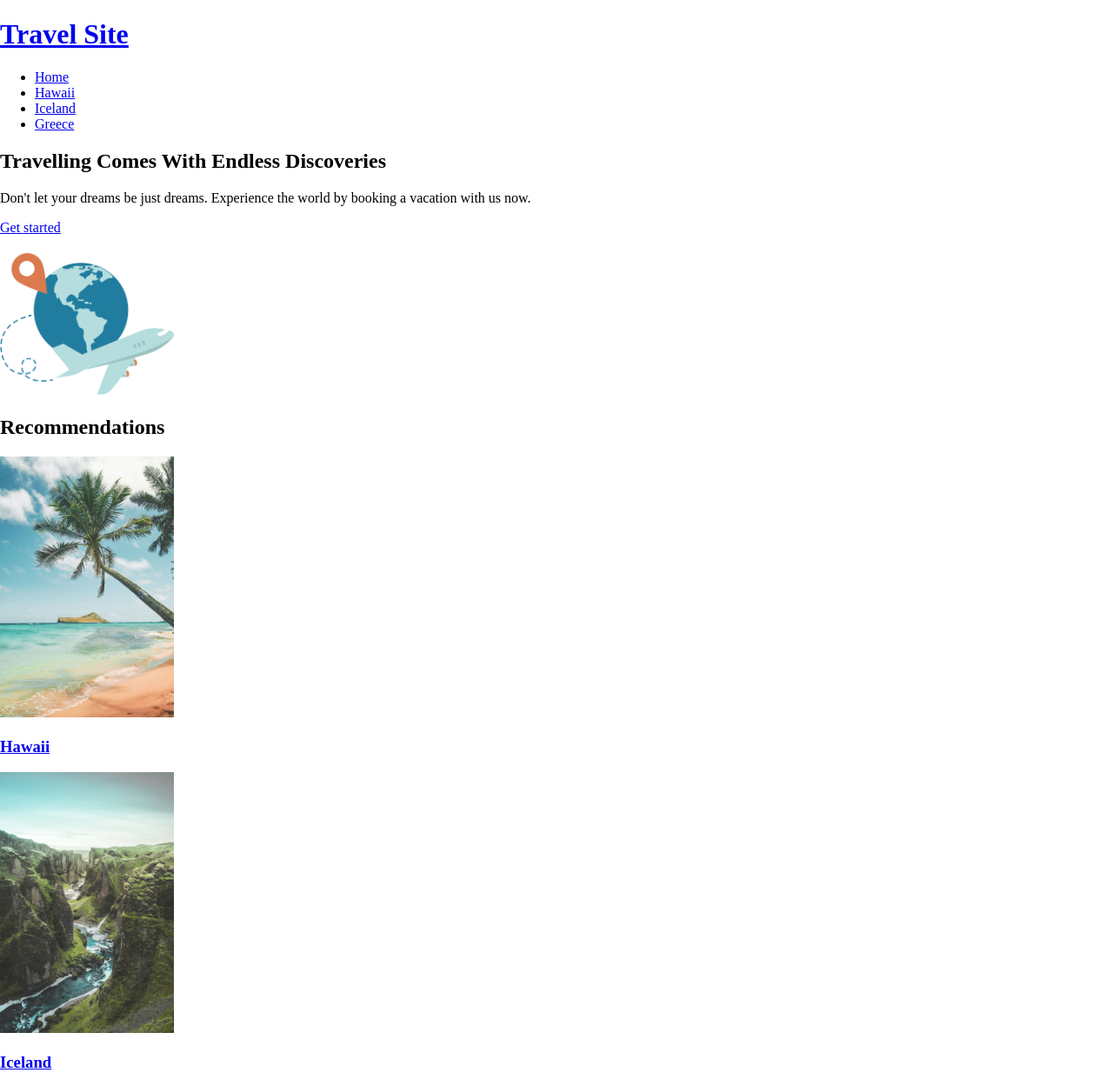
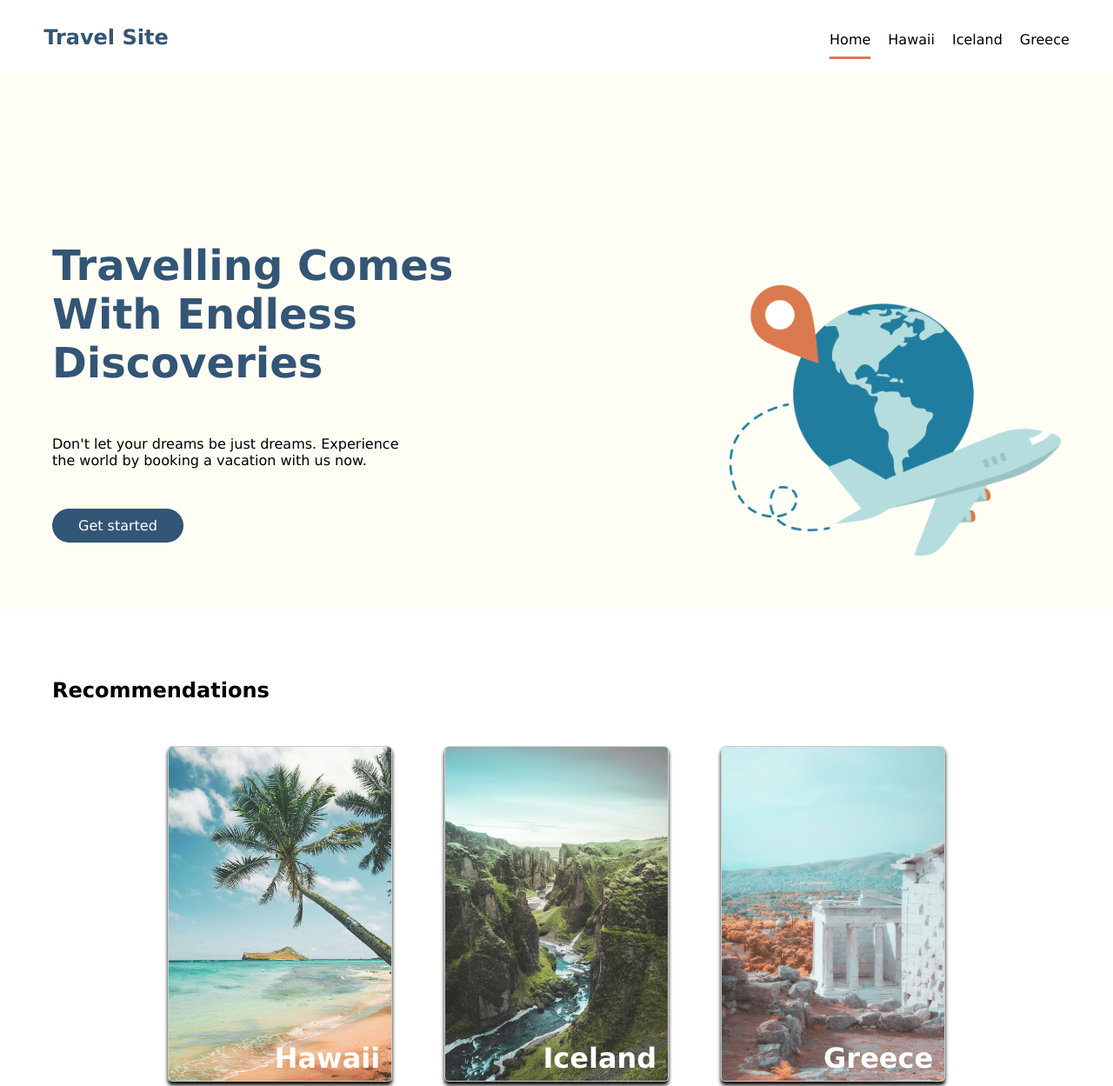
Before and after one commit to elke-codes/elke-dick-travelsite, a plain HTML site: page index.html in a window 1280 px wide. Shown: the top 1249 px of the page at 87% size. Drawn offline with Linux system fonts and the light colour scheme.

Commit message:
add initial styling to home page hero and main section

```diff
--- a/css/destinations.scss
+++ b/css/destinations.scss
@@ -1,11 +1,31 @@
 // DESTINATIONS
 
-@use "../partials/global";
-// @use"../global" check if correct syntax and path
+@use "./partials/_global";
+
 // @use"../colors" check if correct syntax and path
 
 // img must take up full width and height of the background for the page
 // activities background #FEFAF5
+.itinirary{
+  background-image:url(/assets/Images/hawaii.jpg);
+  background-size: cover;
+  // padding: 60px;
+  // width: 100vw;
+
+  &__wrapper{
+  display:flex;
+  justify-content: center;
+
+}
+.itinirary-card{
+    margin: 30px;
+    overflow: hidden;
+    position: relative;
+ }
+  &__title{
+
+  }
+}
 
 
 // easter egg* fireworks https://www.youtube.com/watch?v=K4K7HNavK4U so sick, and uses only properties and values we ve seen in the demo, i believe i can figure this out
--- a/css/main.scss
+++ b/css/main.scss
@@ -1,16 +1,57 @@
 // HOME PAGE SCSS
 
-@use "css/partials/_global.scss";
-
+@use "./partials/_global.scss";
 
 // check if correct syntax and path
 // @use"../colors" check if correct syntax and path
 
 //HERO
 // hero background: #FEFEF5;
-//text content left aligned
-//hero slogan color #335576
-//hero get started button #335576;
+.hero{
+    // margin-top: 80px;
+    padding: 60px;
+    background-color: #FEFEF5;
+    display: flex;
+    height: 500px;
+    align-items: flex-end;
+    align-content: space-between;
+  &__left{
+    width: 60%;
+    display:flex;
+    flex-direction: column;
+
+
+  }
+  &__slogan{
+  text-align: left;
+  font-size: 3rem;
+  color: #335576;
+  }
+
+  &__copy{
+    font-size:1rem;
+    width:80%;
+    margin-bottom:30px;
+  }
+
+  &__image{
+    // height:80%;
+    width: 60%;
+  }
+
+  &__right{
+    display: flex;
+    justify-content: flex-end;
+  }
+}
+
+.button{
+  background-color:#335576;
+  width:fit-content;
+  color:#ffffff;
+  border-radius: 20px;
+  padding:10px 30px;
+}
 
 //RECOMMENDATIONS SECTION
 // recommendations title #335576
@@ -19,3 +60,31 @@
   // border radius 5px
   // border: 1px solid rgba(0,0,0,0.2) aka black with opacity of 20%
   // box-shadow: 0px 4px 4px rgba(0,0,0,02)
+
+.destinations{
+  padding:60px;}
+
+.destinations__wrapper{
+  display:flex;
+  justify-content: center;
+
+}
+.destinations-card{
+    margin: 30px;
+    overflow: hidden;
+    position: relative;
+
+  &__image{
+    height:100%;
+    width: 100%;
+  }
+
+  &__title{
+    color:#ffffff;
+    font-size: 2rem;
+    position:absolute;
+    position: absolute;
+    top: 80%;
+    right: 5%;
+  }
+}
--- a/css/partials/_global.scss
+++ b/css/partials/_global.scss
@@ -1,22 +1,35 @@
 // GLOBAL SCSS
 
-
 // set border-box value on all elements, including ::after and ::before (not included in * selector), box-sizing is not an inherited value
-// * ::after ::before { check syntax has comma or space?
-  body{
+* ::after ::before{
   box-sizing: border-box;
   margin:0;
   padding:0;
+  }
 
+  body {
+    font-family: Verdana, Geneva, Tahoma, sans-serif;
+    margin:0;
+    // padding: 0;
+    margin-top:80px;
   }
 
 
-  img {
+  h1 {
+  margin: 0;
+  }
 
-    width:200px;
+
+
+  li {
+    list-style: none;
   }
-// FONTS
-// base font for the site Verdana (where to get verdana? download?)
+
+  a {
+    text-decoration: none;
+    color:black;
+  }
+
 
 /* NAVIGATION BAR  */
 /*
@@ -25,6 +38,54 @@
 -logo:#335576
 -current active page underline #DB7A4E
 */
+
+
+.header{
+  position: fixed;
+  top:0;
+  padding-top:20px;
+  background-color: #ffffff;
+  width: 100%;
+  display: flex;
+  justify-content: space-around;
+  align-items: baseline;
+
+  &__title{
+    margin-right: 600px;
+
+  }
+  &__title-link{
+    color:#335576;
+    font-weight: bold;
+    font-size: 1.5rem;
+  }
+
+  &__menu{
+    display: flex;
+
+  }
+
+  &__menu-item{
+    height:fit-content;
+    margin-left:20px;
+    padding-bottom: 10px;
+
+  }
+  &__menu-item--active{
+    border-bottom: 3px solid #DB7A4E;
+  }
+}
+
+
+.card{
+  border:1px solid rgba(0,0,0,0.2);
+  border-radius: 5px;
+  box-shadow: 0px 4px 4px rgba(0,0,0,02);
+  width:20vw;
+  height:30vw;
+  // display:flex;
+
+}
 
 
 /* FOOTER */
--- a/index.html
+++ b/index.html
@@ -28,7 +28,9 @@
   <!-- Header -->
   <header class="header">
     <!-- link/Logo/Wordmark/Title -->
-    <h1 class="header__title"><a href="./index.html">Travel Site</a> </h1>
+    <h1 class="header__title">
+      <a class="header__title-link" href="./index.html">Travel Site</a>
+    </h1>
     <!-- unordered list menu items -->
     <ul class="header__menu">
       <!-- link/text: Home current active page-->
@@ -44,24 +46,26 @@
 
 
   <!-- HERO SECTION -->
+  <!-- hero -->
+  <section class="hero">
     <!-- hero section left 2/3?-->
+    <div class="hero__left">
       <!-- slogan hero -->
       <h2 class="hero__slogan">Travelling Comes With Endless Discoveries</h2>
       <!-- text hero -->
-  <p class="hero__copy">Don't let your dreams be just dreams. Experience the world by booking a vacation with us now.
+      <p class="hero__copy">Don't let your dreams be just dreams. Experience the world by booking a vacation with us
+        now.
       </p>
-  <!-- get started -->
-  <!-- link get started -->
-  <div class="button">
-    <a href="#" class="button__link">
+
       <!-- button get started -->
-      <p class="button__copy">Get started</p>
-    </a>
+      <p class="button">Get started</p>
     </div>
-  <!-- hero section right 1/3? -->
+    <!-- hero section right -->
+    <div class="hero__right">
       <!-- image hero  -->
       <img src="/assets/Images/hero.png" alt="Plane flying around earth with destination pin" class="hero__image">
-
+    </div>
+  </section>
 
   <!-- RECOMMENDATIONS SECTION -->
   <section class="destinations">
@@ -70,38 +74,41 @@
 
     <!--  destination cards  -->
     <!-- need class here for wrapping 3 cards? -->
+    <div class="destinations__wrapper">
       <!-- destination card hawai -->
       <article class="card destinations-card">
+
         <!-- link destination card Hawaii  must use a tag around  -->
         <a href="/pages/hawaii.html" class="destinations-card__link">
+          <!-- title /name  destination card Hawaii -->
+          <h3 class="destinations-card__title">Hawaii</h3>
           <!-- image destination card Hawaii -->
           <img src="/assets/Images/hawaii.jpg" alt="Hawaii beach, ocean and palmtree" class="destinations-card__image">
-        <!-- title /name  destination card Hawaii -->
-        <h3 class="destinations-card__title">Hawaii</h3>
         </a>
       </article>
       <!-- destination card Iceland -->
       <article class="card destinations-card">
+
         <!-- link destination card Iceland -->
         <a href="/pages/iceland.html" class="destinations-card__link">
+          <!-- title /name destination card Iceland -->
+          <h3 class="destinations-card__title">Iceland</h3>
           <!-- image destination card Iceland -->
           <img src="/assets/Images/iceland.jpg" alt="Iceland mountainrange with river running through"
             class="destinations-card__image">
-        <!-- title /name destination card Iceland -->
-        <h3 class="destinations-card__title">Iceland</h3>
         </a>
       </article>
       <!-- destination card Greece -->
       <article class="card destinations-card">
         <!-- link destination card Greece  must use a tag around  -->
         <a href="/pages/greece.html" class="destinations-card__link">
+          <!-- title /name destination card Greece -->
+          <h3 class="destinations-card__title">Greece</h3>
           <!-- image destination card Greece -->
           <img src="/assets/Images/greece.jpg" alt="Greek ruin and mountain" class="destinations-card__image">
-        <!-- title /name destination card Greece -->
-        <h3 class="destinations-card__title">Greece</h3>
         </a>
       </article>
-
+    </div>
   </section>
 
   <!-- FOOTER -->
```
Also changed, not shown: pages/hawaii.html (+4 -3 lines), css/destinations.css, css/main.css, 2 other files. Lines whose indentation alone changed are shown as unchanged.
